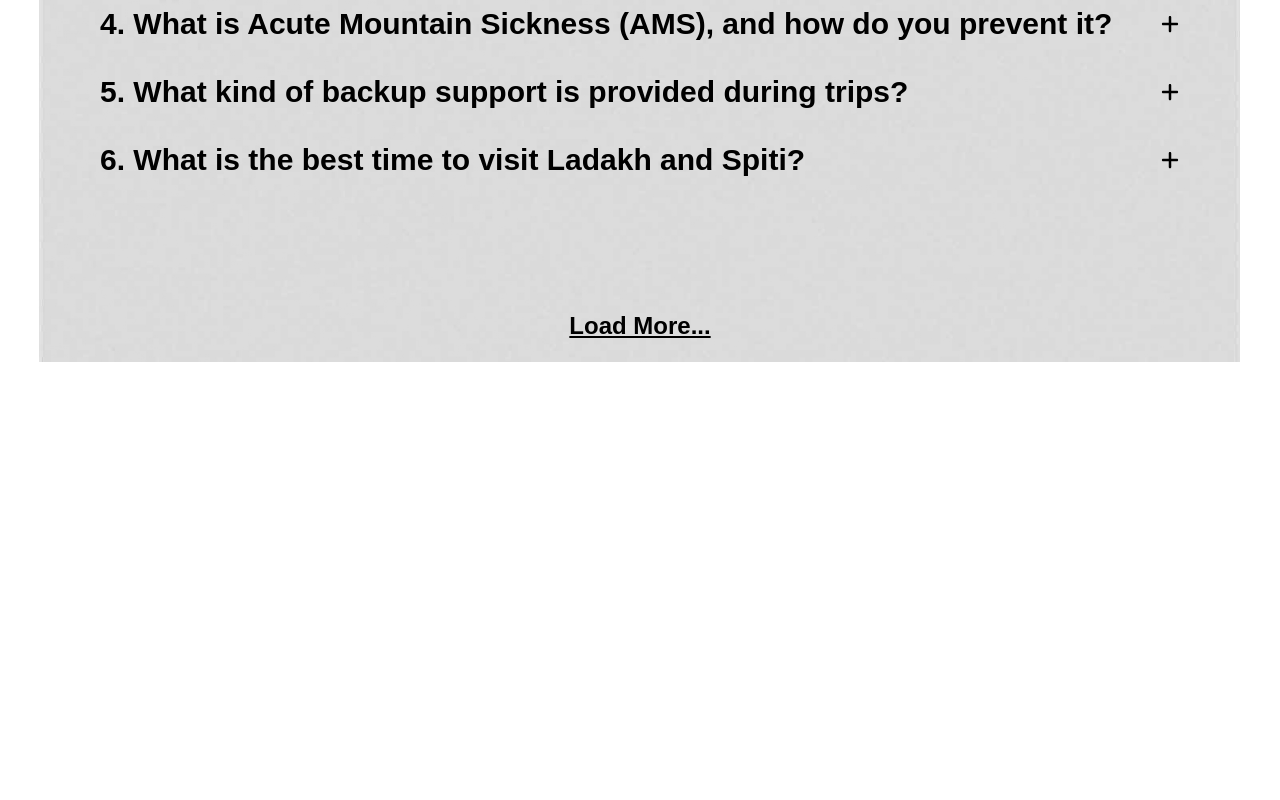
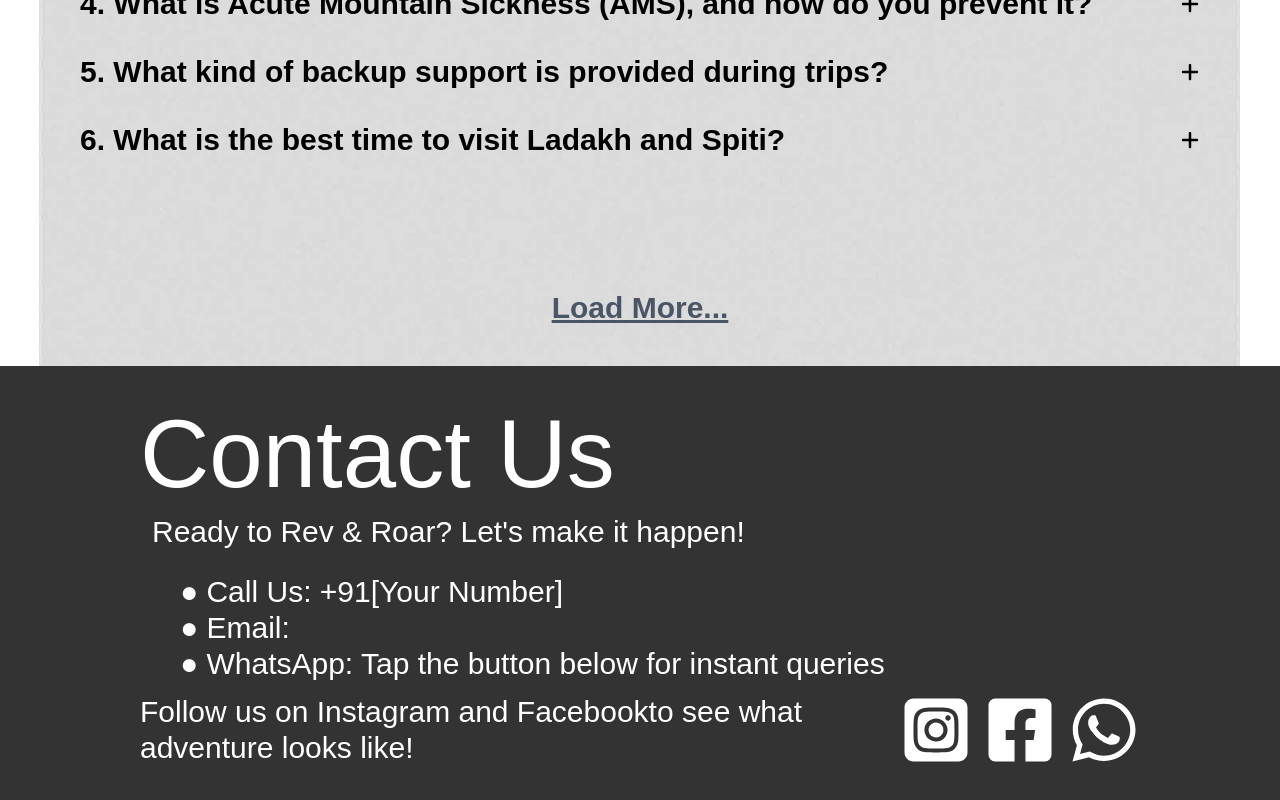
Before and after one commit to jangirsamarthiqol/rev-roar, a React (Vite) app: page /enquiry in a window 1280 px wide. Shown: the part 578-1378 px from the top of the page. Before the commit the page ends 940 px from the top, so only its background shows below. Built offline with nearby package versions, Linux system fonts and the light colour scheme.

Commit message:
Enquiry page minor changes

```diff
--- a/src/pages/Enquiry.jsx
+++ b/src/pages/Enquiry.jsx
@@ -2,6 +2,7 @@
 import React, { useState } from "react";
 import logo from "../../public/Logo_022.png";
 import bgImg from "../../public/bg-img.jpg";
+import ContactUs from "../components/ContactUs";
 
 import { FaPlus } from "react-icons/fa6";
 
@@ -143,7 +144,7 @@ function Enquiry() {
 
   return (
     <div
-      className="translate-y-15 w-full h-full bg-cover bg-center p-5"
+      className="translate-y-15 w-full h-full bg-cover bg-center "
       style={{ backgroundImage: `url(${bgImg})` }}
     >
       <div className="flex items-center justify-center mb-5">
@@ -167,7 +168,6 @@ function Enquiry() {
                   : "opacity-0 -translate-y-4 h-0 overflow-hidden"
               }`}
             >
-              {/* Preserve line breaks and indent bullet points */}
               <p className="mt-2 whitespace-pre-line text-2xl">
                 {faq.answer.split("\n").map((line, i) => (
                   <span
@@ -185,15 +185,15 @@ function Enquiry() {
         ))}
       </div>
 
-      {/* Load More Button (Only Show if More Questions Exist) */}
       {visibleCount < faqs.length && (
         <div
-          className="flex justify-center text-2xl font-semibold underline cursor-pointer mt-5"
+          className="flex justify-center text-3xl text-gray-600 font-semibold underline cursor-pointer mt-5 mb-10"
           onClick={loadMore}
         >
           Load More...
         </div>
       )}
+      <ContactUs />
     </div>
   );
 }
```
